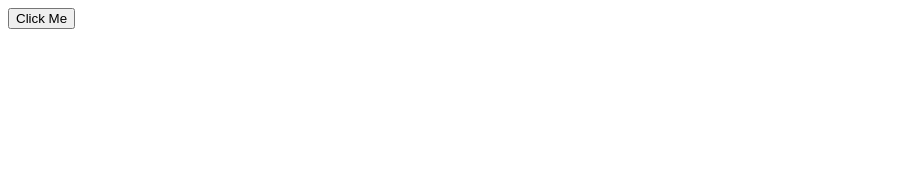
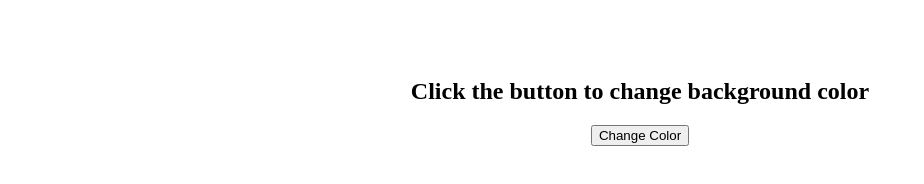
Before and after one commit to Haripriya-sjc/laksh27, a plain HTML site: page index.html in a window 1280 px wide. Shown: the whole page, without its empty margins (0-924 px from the left). Drawn offline with Linux system fonts and the light colour scheme.

Commit message:
kavi commit

```diff
--- a/index.html
+++ b/index.html
@@ -3,15 +3,19 @@
 <head>
     <meta charset="UTF-8">
     <meta name="viewport" content="width=device-width, initial-scale=1.0">
-    <title>JavaScript Alert</title>
+    <title>Random Background Color</title>
 </head>
-<body>
-    <button onclick="showMessage()">Click Me</button>
+<body style="text-align: center; padding: 50px;">
+
+    <h2>Click the button to change background color</h2>
+    <button onclick="changeColor()">Change Color</button>
 
     <script>
-        function showMessage() {
-            alert("Hello! This is a simple JavaScript alert.");
+        function changeColor() {
+            let randomColor = '#' + Math.floor(Math.random()*16777215).toString(16);
+            document.body.style.backgroundColor = randomColor;
         }
     </script>
+
 </body>
 </html>
```
